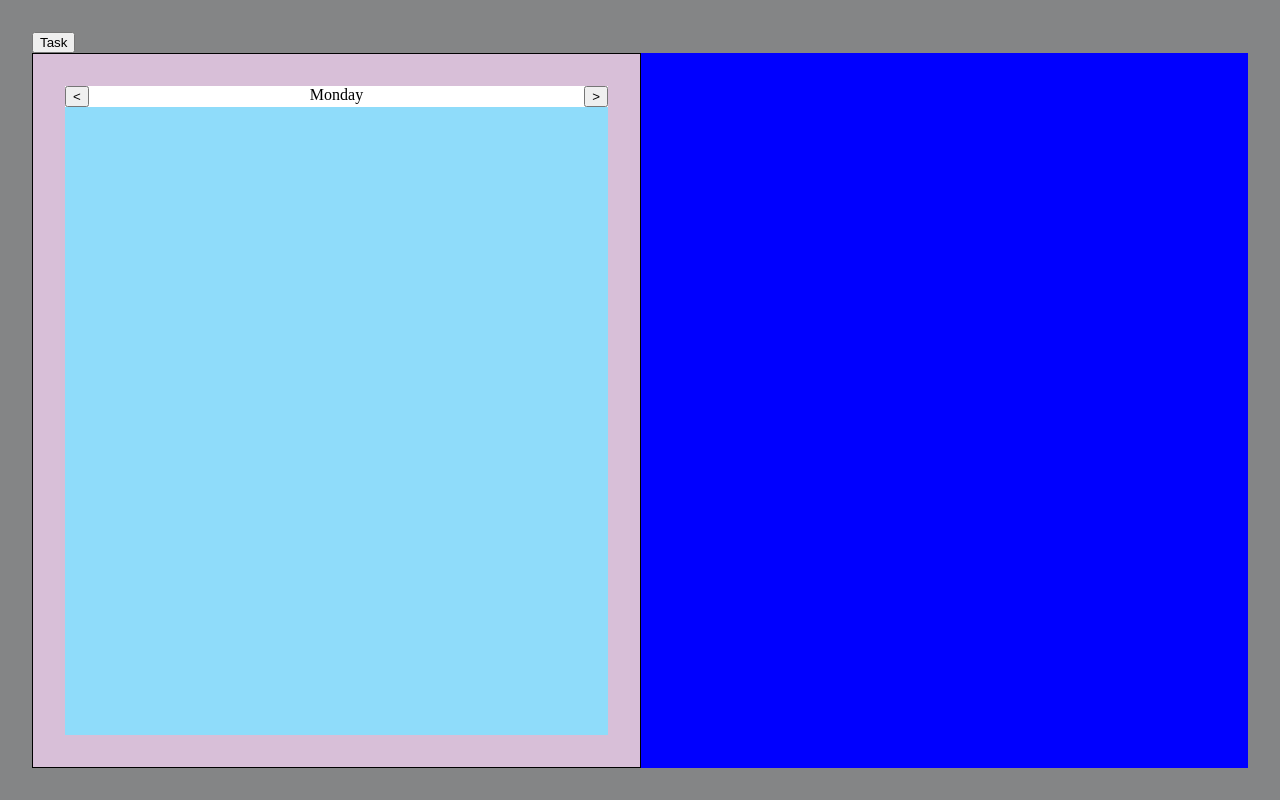
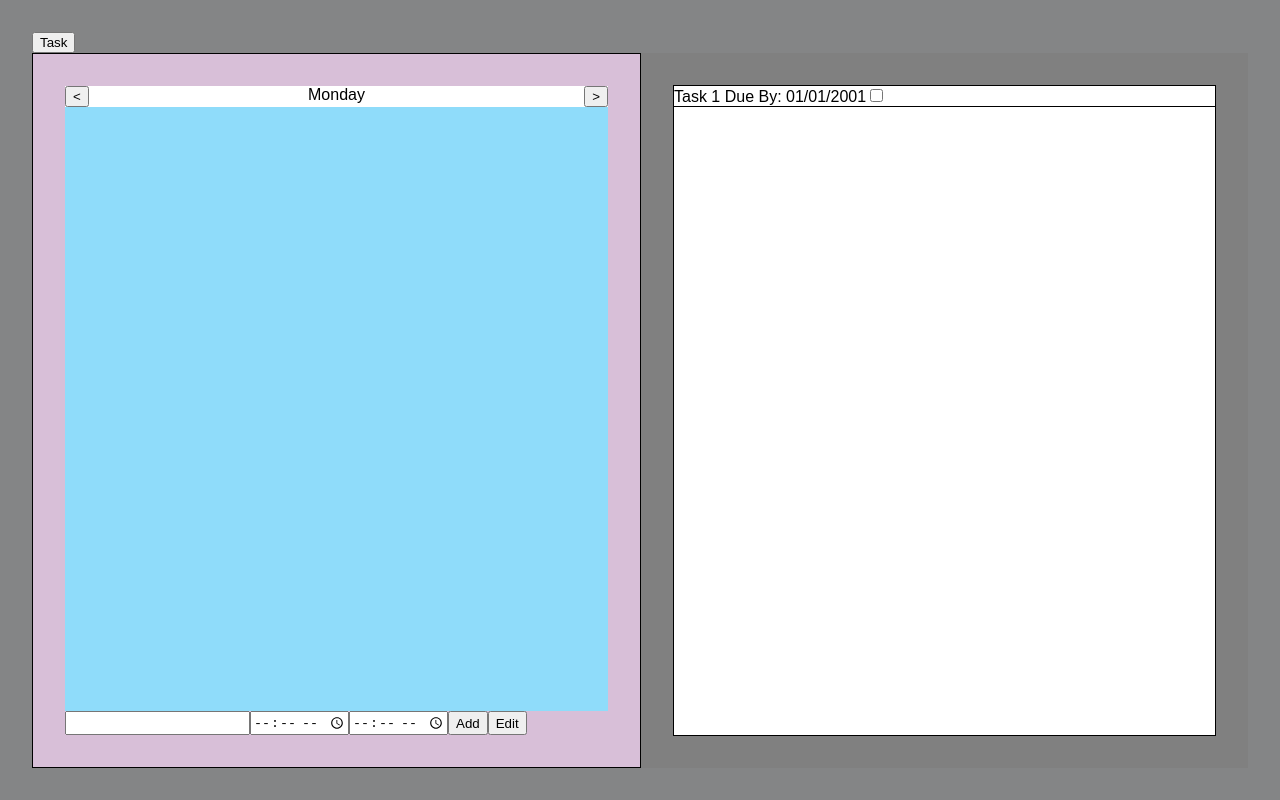
Before and after one commit to Jtstin/time-manager, a React (Vite) app in the folder time-manager-ui/: page /schedule in a window 1280 px wide. Built offline with nearby package versions, Linux system fonts and the light colour scheme.

Commit message:
added tasks to task list and added borders

```diff
--- a/time-manager-ui/App.tsx
+++ b/time-manager-ui/App.tsx
@@ -1,6 +1,6 @@
 import React from "react";
 import { render } from "react-dom";
-import { BrowserRouter, Route } from "react-router-dom";
+import { BrowserRouter, Route, Switch } from "react-router-dom";
 import Login from "./Login";
 import Tasks from "./Tasks";
 import Schedule from "./Schedule";
@@ -8,9 +8,11 @@ import Schedule from "./Schedule";
 const App = () => {
   return (
     <BrowserRouter>
-      <Route exact path="/tasks" component={Tasks} />
-      <Route exact path="/schedule" component={Schedule} />
-      <Route exact path="" compononet={Tasks} />
+      <Switch>
+        <Route exact path="/tasks" component={Tasks} />
+        <Route exact path="/schedule" component={Schedule} />
+        <Route exact path="*" component={Tasks} />
+      </Switch>
     </BrowserRouter>
   );
 };
--- a/time-manager-ui/Schedule.tsx
+++ b/time-manager-ui/Schedule.tsx
@@ -22,8 +22,23 @@ const Schedule = () => {
                 <button>{">"}</button>
               </div>
               <div className="events"></div>
+              <div className="modify-events">
+                <input type="text"></input>
+                <input type="time"></input>
+                <input type="time"></input>
+                <button>Add</button>
+                <button>Edit</button>
+              </div>
             </div>
-            <div className="priority-tasks"></div>
+            <div className="priority-tasks-container">
+              <div className="priority-tasks">
+                <div className="priority-task">
+                  <div>
+                    Task 1 Due By: 01/01/2001<input type="checkbox"></input>
+                  </div>
+                </div>
+              </div>
+            </div>
           </div>
         </div>
       </div>
--- /dev/null
+++ b/time-manager-ui/Task.tsx
@@ -0,0 +1,21 @@
+import React from "react";
+
+export interface TaskProps {
+  name: string;
+  dueBy: string;
+  priority: string;
+}
+
+function Task(props: TaskProps) {
+  //const { name, dueBy, priority } = props;
+  return (
+    <div className="task-properties">
+      <div>{props.name}</div>
+      <div>DueBy: {props.dueBy}</div>
+      <div>Priority: {props.priority}</div>
+      <input type="checkbox"></input>
+    </div>
+  );
+}
+
+export default Task;
--- a/time-manager-ui/Tasks.tsx
+++ b/time-manager-ui/Tasks.tsx
@@ -1,5 +1,6 @@
 import React from "react";
 import { useHistory } from "react-router-dom";
+import Task from "./Task";
 
 enum Priority {
   High = "high",
@@ -18,13 +19,13 @@ const Tasks = () => {
   const tasks: Task[] = [
     {
       name: "Task 1",
-      dueBy: "01/01/2001",
+      dueBy: "00/00/2001",
       priority: Priority.High,
     },
     {
       name: "Task 2",
-      dueBy: "02/02/2002",
-      priority: Priority.Medium,
+      dueBy: "00/00/2001",
+      priority: Priority.Low,
     },
   ];
   const handleScheduleButtonClick = () => {
@@ -52,11 +53,11 @@ const Tasks = () => {
                 task,
                 index //transforms each task into their own individual divs to display
               ) => (
-                <div id={`task-${index}`}>
-                  <div>{task.name}</div>
-                  <div></div>
-                  <div></div>
-                </div>
+                <Task
+                  name={task.name}
+                  dueBy={task.dueBy}
+                  priority={task.priority}
+                ></Task>
               ))}
             </div>
             <div className="task-add">
--- a/time-manager-ui/app.css
+++ b/time-manager-ui/app.css
@@ -83,7 +83,7 @@ video {
   padding: 0;
   border: 0;
   font-size: 100%;
-  font: inherit;
+  font-family: "Arial", "Calibri";
   vertical-align: baseline;
 }
 
@@ -146,6 +146,8 @@ video {
   display: flex;
   flex: 1 0;
   background-color: white;
+  flex-direction: column;
+  border: 1px solid black;
 }
 
 .task-filter {
@@ -229,10 +231,10 @@ video {
   justify-content: center;
 }
 
-.priority-tasks {
+.priority-tasks-container {
   display: flex;
   flex: 1 0;
-  background-color: blue;
+  background-color: grey;
   padding: 2em;
 }
 
@@ -246,3 +248,27 @@ video {
   flex: 1 0;
   background-color: rgb(143, 220, 250);
 }
+
+.modify-events {
+  display: flex;
+}
+
+.priority-tasks {
+  display: flex;
+  flex: 1 0;
+  background-color: white;
+  border-bottom: 1px solid black;
+  flex-direction: column;
+  border: 1px solid black;
+}
+
+.task-properties {
+  display: flex;
+  justify-content: space-evenly;
+  border-bottom: 1px solid black;
+}
+
+.priority-task {
+  border-bottom: 1px solid black;
+  justify-content: space-evenly;
+}
```
